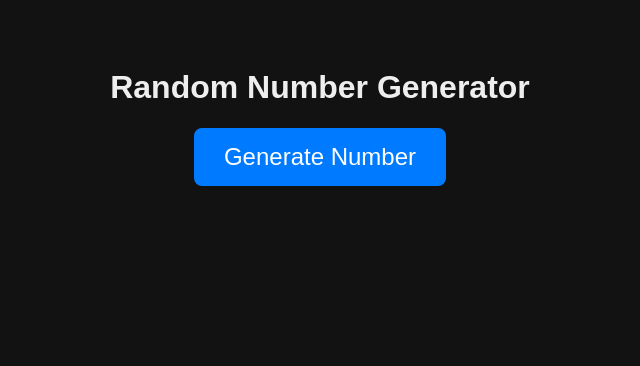
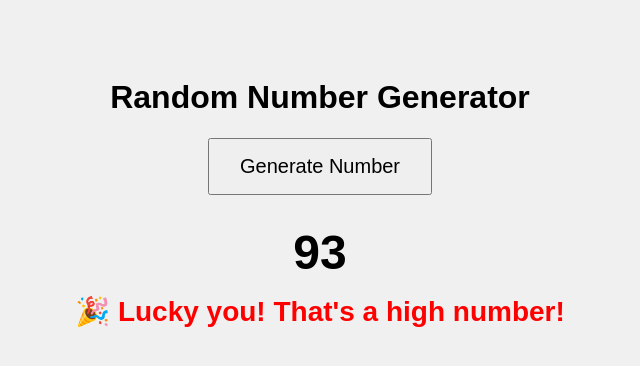
Before and after one commit to aiswaryaanoop12-bot/random-number-generator, a plain HTML site: page index.html in a window 1280 px wide. Both pictures are taken after a click on the button "Generate Number". Shown: the whole page, without its empty margins (320-960 px from the left). Drawn offline with Linux system fonts and the light colour scheme.

Commit message:
Update index.html

```diff
--- a/index.html
+++ b/index.html
@@ -1,3 +1,4 @@
+
 <!DOCTYPE html>
 <html lang="en">
 <head>
@@ -7,61 +8,50 @@
 <style>
   body {
     font-family: Arial, sans-serif;
-    background-color: #121212;
-    color: #eee;
     text-align: center;
-    padding: 40px;
+    padding: 50px;
+    background-color: #f0f0f0;
   }
   button {
+    font-size: 20px;
     padding: 15px 30px;
-    font-size: 1.5rem;
-    border: none;
-    border-radius: 8px;
-    background-color: #007bff;
-    color: white;
     cursor: pointer;
   }
-  button:hover {
-    background-color: #0056b3;
+  #number {
+    margin-top: 30px;
+    font-size: 48px;
+    font-weight: bold;
   }
-  #result {
-    margin-top: 30px;
-    font-size: 2rem;
-  }
-  #lucky-message {
+  #message {
     margin-top: 15px;
-    font-size: 1.5rem;
-    color: #ffcc00;
+    font-size: 28px;
+    color: red;
+    font-weight: bold;
+    min-height: 40px; /* keep space even if empty */
   }
 </style>
 </head>
 <body>
 
 <h1>Random Number Generator</h1>
-<button id="generateBtn">Generate Number</button>
+<button onclick="generateNumber()">Generate Number</button>
 
-<div id="result"></div>
-<div id="lucky-message"></div>
+<div id="number"></div>
+<div id="message"></div>
 
 <script>
-  const generateBtn = document.getElementById("generateBtn");
-  const resultDiv = document.getElementById("result");
-  const luckyMessageDiv = document.getElementById("lucky-message");
+  function generateNumber() {
+    var num = Math.floor(Math.random() * 100) + 1;
+    document.getElementById('number').innerText = num;
 
-  generateBtn.addEventListener("click", () => {
-    console.log("Button clicked"); // Debug line
-
-    const randomNum = Math.floor(Math.random() * 100) + 1;  // 1 to 100
-    console.log("Generated number:", randomNum); // Debug line
-
-    resultDiv.textContent = Generated Number: ${randomNum};
-
-    if (randomNum > 90) {
-      luckyMessageDiv.textContent = "🎉 Lucky you! That's a high number!";
+    if (num > 90) {
+      console.log("Lucky number generated:", num);
+      document.getElementById('message').innerText = "🎉 Lucky you! That's a high number!";
     } else {
-      luckyMessageDiv.textContent = "";
+      console.log("Number is not lucky:", num);
+      document.getElementById('message').innerText = "";
     }
-  });
+  }
 </script>
 
 </body>
```
